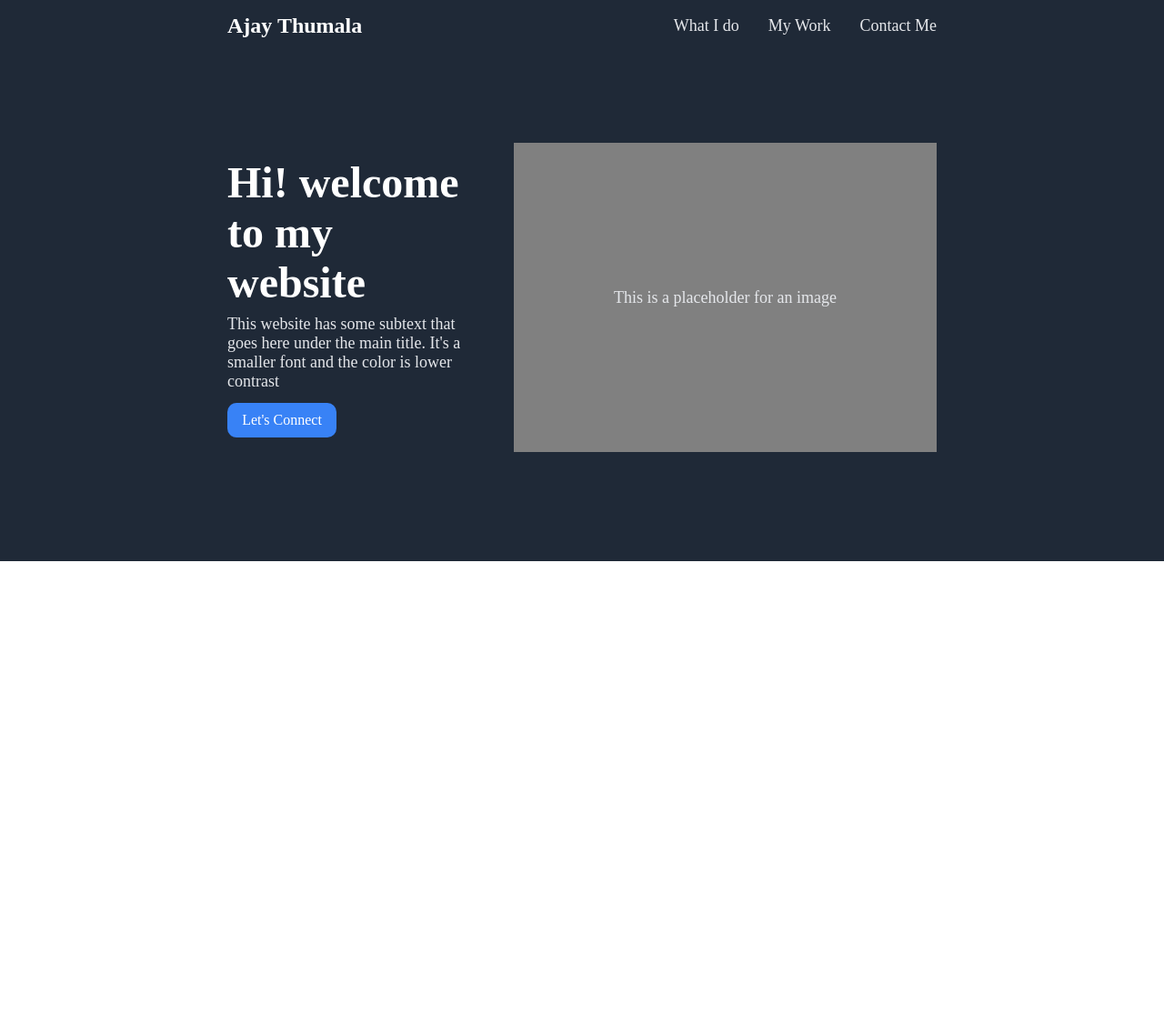
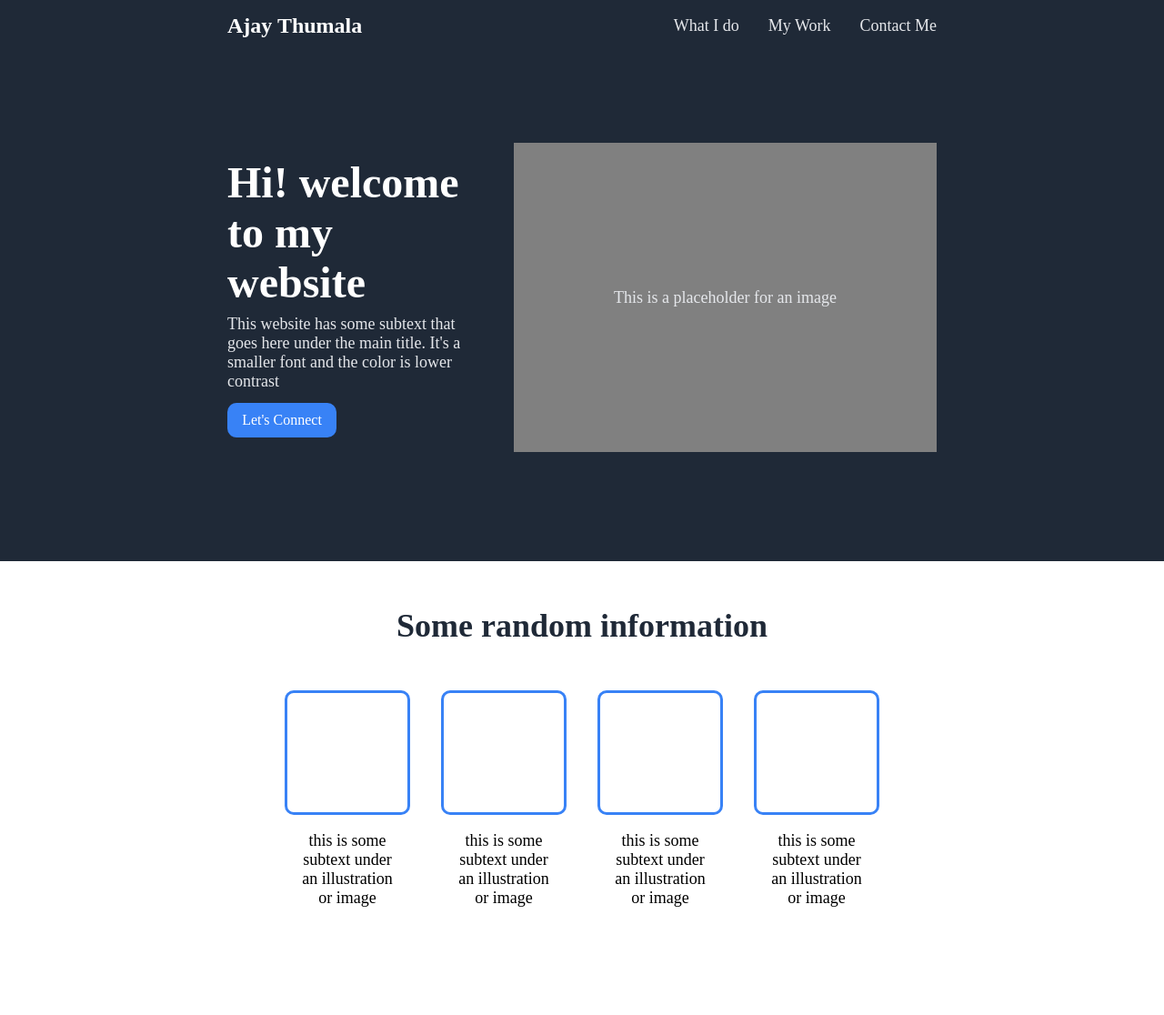
Before and after one commit to ajaythumala/odin-landing-page, a plain HTML site: page index.html in a window 1280 px wide. Shown: the whole page at 91% size. Before the commit the page ends 800 px from the top, so only its background shows below. Drawn offline with Linux system fonts and the light colour scheme.

Commit message:
Create second section and define space, style and size for all elements

```diff
--- a/index.html
+++ b/index.html
@@ -29,7 +29,28 @@
             <div class = "right">
                 <p>This is a placeholder for an image</p>
             </div>
+        </div>
+    </div>
 
+    <div class="section2">
+        <span>Some random information</span>
+        <div class="subsections">
+            <div class="subsection">
+                <div class="box"></div>
+                <p>this is some subtext under an illustration or image</p>
+            </div>
+            <div class="subsection">
+                <div class="box"></div>
+                <p>this is some subtext under an illustration or image</p>
+            </div>
+            <div class="subsection">
+                <div class="box"></div>
+                <p>this is some subtext under an illustration or image</p>
+            </div>
+            <div class="subsection">
+                <div class="box"></div>
+                <p>this is some subtext under an illustration or image</p>
+            </div>
         </div>
     </div>
 </body>
--- a/style.css
+++ b/style.css
@@ -109,3 +109,51 @@ body {
     justify-content: space-between;
     /* border: 2px solid red; */
 }
+
+.section2 {
+    display: flex;
+    flex-direction: column;
+    align-items: center;
+    /* border: 2px solid red; */
+}
+
+.section2 span {
+    font-size: 36px;
+    font-weight: 900;
+    color: #1F2937;
+    margin-top: 50px;
+    margin-bottom: 50px;
+}
+
+.subsections {
+    display: flex;
+    gap: 8px;
+    margin-left: 300px;
+    margin-right: 300px;
+    /* border: 2px solid red; */
+    margin-bottom: 100px;
+}
+
+.subsection {
+    display: flex;
+    flex-direction: column;
+    align-items: center;
+}
+
+.subsection .box {
+    width: 80%;
+    border: 3px solid#3882F6;
+    border-radius: 10px;
+}
+
+.subsection p {
+    width: 65%;
+    text-align: center;
+    font-size: 18px;
+}
+
+.subsection .box::after {
+    content: "";
+    display: block;
+    padding-bottom: 100%;
+}
```
